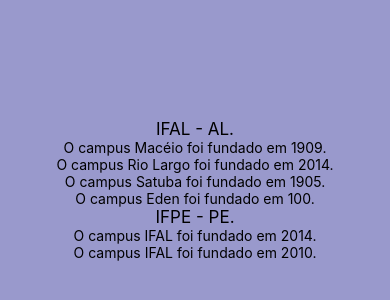
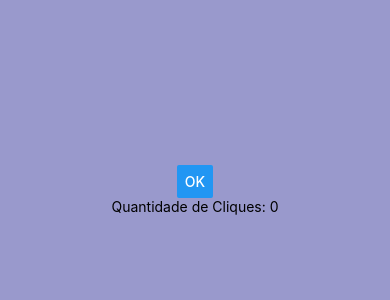
Before and after one commit to KlinsAluno/atividade1-glauber, a React Native app: screen / in a window 390 px wide. Shown: the part 232-532 px from the top of the page. Built offline with nearby package versions, Linux system fonts and the light colour scheme.

Commit message:
Atividade 2 Concluída

```diff
--- a/App.js
+++ b/App.js
@@ -1,6 +1,6 @@
 import { StatusBar } from "expo-status-bar";
 import React, { useState } from "react";
-import { View, StyleSheet, Text } from "react-native";
+import { Button, View, StyleSheet, Text } from "react-native";
 
 const Campus = (props) => {
   return (
@@ -53,4 +53,20 @@
   },
 });
 
-export default App1;
+const App2 = () => {
+  const [cliques, setCliques] = useState(0);
+
+  return (
+    <View style={styles.container}>
+      <Button
+        title="OK"
+        onPress={() => {
+          setCliques(cliques + 1);
+        }}
+      />
+      <Text>Quantidade de Cliques: {cliques}</Text>
+    </View>
+  );
+};
+
+export default App2;
```
